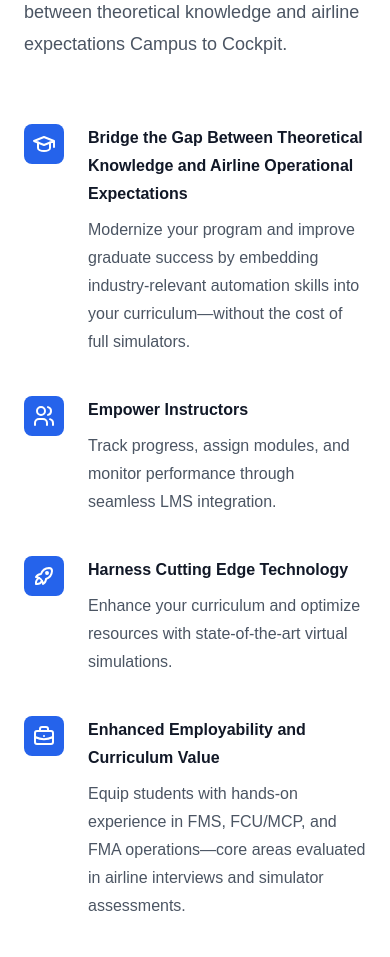
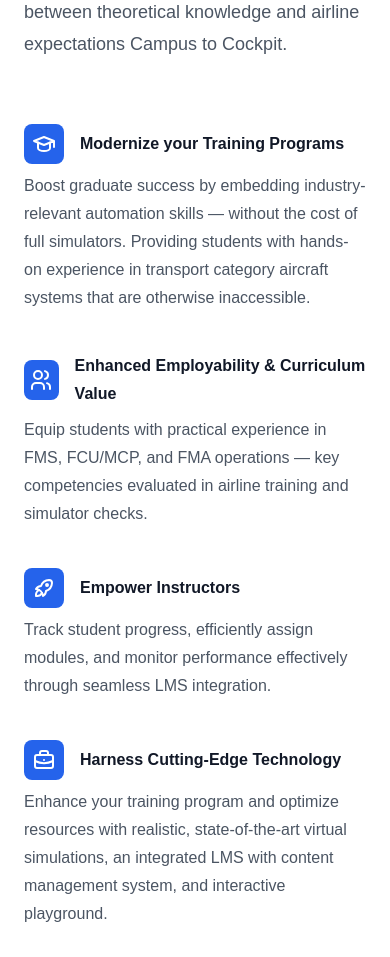
Before and after one commit to simvizlabs/simvizlabs-landing, a Next.js app: page /aeronautical-schools in a window 390 px wide. Shown: the part 1040-1997 px from the top of the page. Built offline with nearby package versions, Linux system fonts and the light colour scheme.

Commit message:
changed content and responsiveness

```diff
--- a/app/aeronautical-schools/page.tsx
+++ b/app/aeronautical-schools/page.tsx
@@ -11,29 +11,32 @@ import { IconSchool, IconRocket, IconBriefcase, IconUsers, IconNotebook, IconLay
 
 const features = [
   {
-    name: 'Bridge the Gap Between Theoretical Knowledge and Airline Operational Expectations',
+    name: 'Modernize your Training Programs ',
     description:
-      'Modernize your program and improve graduate success by embedding industry-relevant automation skills into your curriculum—without the cost of full simulators.',
+      'Boost graduate success by embedding industry-relevant automation skills — without the cost of full simulators. Providing students with hands-on experience in transport category aircraft systems that are otherwise inaccessible.',
     icon: IconSchool,
+  },
+   {
+    name: 'Enhanced Employability & Curriculum Value',
+    description:
+      'Equip students with practical experience in FMS, FCU/MCP, and FMA operations — key competencies evaluated in airline training and simulator checks.',
+    icon: IconUsers,
   },
   {
     name: 'Empower Instructors',
     description:
-      'Track progress, assign modules, and monitor performance through seamless LMS integration.',
-    icon: IconUsers,
-  },
-  {
-    name: 'Harness Cutting Edge Technology',
-    description:
-      'Enhance your curriculum and optimize resources with state-of-the-art virtual simulations.',
+      'Track student progress, efficiently assign modules, and monitor performance effectively through seamless LMS integration.',
     icon: IconRocket,
   },
+
   {
-    name: 'Enhanced Employability and Curriculum Value',
+    name: 'Harness Cutting-Edge Technology',
     description:
-      'Equip students with hands-on experience in FMS, FCU/MCP, and FMA operations—core areas evaluated in airline interviews and simulator assessments.',
+      'Enhance your training program and optimize resources with realistic, state-of-the-art virtual simulations, an integrated LMS with content management system, and interactive playground.',
     icon: IconBriefcase,
   },
+
+
 ]
 
 
@@ -123,19 +126,19 @@ const AeronauticalsPage = () => {
           <div className="mx-auto max-w-7xl px-6 lg:px-8 py-8">
             <div className="mx-auto max-w-2xl lg:text-center mt-6" id="why-choose">
 
-              <p className="mt-2 text-4xl font-bold tracking-tight text-pretty text-gray-900 sm:text-5xl lg:text-balance font-geist text-center">
-              Why Choose SimVizLabs?
+              <p className="mt-2 text-4xl font-bold tracking-tight text-pretty text-gray-900 sm:text-5xl lg:text-balance font-geist">
+                Why Choose SimVizLabs?
               </p>
               <p className="mt-6 text-lg/8 text-gray-600 font-geist">
-              Prepare Your Students to give your students competitive edge with our training platform designed to bridge the gap between theoretical knowledge and airline expectations Campus to Cockpit.
+                            Prepare Your Students to give your students competitive edge with our training platform designed to bridge the gap between theoretical knowledge and airline expectations Campus to Cockpit.
               </p>
             </div>
             <div className="mx-auto mt-16 max-w-2xl sm:mt-20 lg:mt-24 lg:max-w-4xl">
               <dl className="grid max-w-xl grid-cols-1 gap-x-8 gap-y-10 lg:max-w-none lg:grid-cols-2 lg:gap-y-16">
-                {features.map((feature) => (
-                  <div key={feature.name} className="relative pl-16 font-geist">
-                    <dt className="text-base/7 font-semibold text-gray-900 font-geist">
-                      <div className="absolute top-0 left-0 flex size-10 items-center justify-center rounded-lg bg-blue-600">
+                 {features.map((feature) => (
+                  <div key={feature.name} className="relative font-geist">
+                    <dt className="text-base/7 font-semibold text-gray-900 font-geist flex items-center">
+                      <div className="flex size-10 items-center justify-center rounded-lg bg-blue-600 mr-4">
                         <feature.icon aria-hidden="true" className="size-6 text-white font-geist" />
                       </div>
                       {feature.name}
--- a/app/airlines/page.tsx
+++ b/app/airlines/page.tsx
@@ -14,13 +14,13 @@ const features = [
   {
     name: 'Safety & Procedural Compliance',
     description:
-      'Target dynamic hot topics and issues using the training scenario generator.',
+      'Address dynamic hot topics and emerging issues with our machine learning recommender system, ensuring robust safety practices and procedural consistency.',
     icon: IconShieldHalf,
   },
   {
     name: 'Enhanced Simulator Preparedness',
     description:
-      'Prepare your pilots for live sessions with our iPad-based training application.',
+      'Prepare your pilots for live simulator sessions effectively utilizing our advanced iPad-based training applications & LMS for optimal simulator readiness.',
     icon: IconDeviceLaptop,
   },
   {
@@ -30,9 +30,9 @@ const features = [
     icon: IconGrain,
   },
   {
-    name: 'Reduce Training Costs',
+    name: 'Reduce Training Costs & Time',
     description:
-      'Conserve valuable simulator time with our training tools.',
+      'Conserve valuable simulator time and significantly reduce training costs through the efficient use of our comprehensive and effective training tools.',
     icon: IconRosetteDiscount,
   },
 ]
@@ -133,7 +133,7 @@ const AirlinesPage = () => {
           <div className="mx-auto max-w-7xl px-6 lg:px-8 py-8">
             <div className="mx-auto max-w-2xl lg:text-center mt-6" id="why-choose">
 
-              <p className="mt-2 text-4xl font-bold tracking-tight text-pretty text-gray-900 sm:text-5xl lg:text-balance font-geist text-center">
+              <p className="mt-2 text-4xl font-bold tracking-tight text-pretty text-gray-900 sm:text-5xl lg:text-balance font-geist">
                 Why Choose SimVizLabs?
               </p>
               <p className="mt-6 text-lg/8 text-gray-600 font-geist">
@@ -143,9 +143,9 @@ const AirlinesPage = () => {
             <div className="mx-auto mt-16 max-w-2xl sm:mt-20 lg:mt-24 lg:max-w-4xl">
               <dl className="grid max-w-xl grid-cols-1 gap-x-8 gap-y-10 lg:max-w-none lg:grid-cols-2 lg:gap-y-16">
                 {features.map((feature) => (
-                  <div key={feature.name} className="relative pl-16 font-geist">
-                    <dt className="text-base/7 font-semibold text-gray-900 font-geist">
-                      <div className="absolute top-0 left-0 flex size-10 items-center justify-center rounded-lg bg-blue-600">
+                  <div key={feature.name} className="relative font-geist">
+                    <dt className="text-base/7 font-semibold text-gray-900 font-geist flex items-center">
+                      <div className="flex size-10 items-center justify-center rounded-lg bg-blue-600 mr-4">
                         <feature.icon aria-hidden="true" className="size-6 text-white font-geist" />
                       </div>
                       {feature.name}
--- a/app/layout.tsx
+++ b/app/layout.tsx
@@ -4,7 +4,7 @@ import { ThemeProvider } from "next-themes";
 
 export const metadata: Metadata = {
   metadataBase: new URL('https://simvizlabs.com'),
-  title: "SimvizLabs - Next-Gen Pilot Training for Safer Operations",
+  title: "SimvizLabs - Next Generation Aviation Solutions",
   description:
     "Experience aviation distance learning powered by interactive data-driven training. Enhance pilot performance and operational safety with SimvizLabs' innovative solutions.",
   keywords: [
@@ -17,18 +17,18 @@ export const metadata: Metadata = {
   ],
   openGraph: {
     type: "website",
-    siteName: "Shadcn Landing Page",
+    siteName: "SimvizLabs Landing page Landing Page",
     locale: "en_US",
     url: "https://shadcn-landing-page.vercel.app",
-    title: "Shadcn Landing Page",
+    title: "SimvizLabs Landing page ",
     description:
-      "A beautiful landing page built with Shadcn UI, Next.js 15, Tailwind CSS, and Shadcn UI Blocks.",
+      "A beautiful landing for SimvizLabs Landing page.",
     images: [
       {
         url: "/og-image.jpg",
         width: 1200,
         height: 630,
-        alt: "Shadcn UI Landing Page Preview",
+        alt: "SimvizLabs Landing page",
       },
     ],
   },
--- a/app/type-rating-schools/page.tsx
+++ b/app/type-rating-schools/page.tsx
@@ -118,24 +118,22 @@ const TypeRatingOrganizationsPage = () => {
           </div>
         </div>
 
-
         <div className="bg-white ">
           <div className="mx-auto max-w-7xl px-6 lg:px-8 py-8">
             <div className="mx-auto max-w-2xl lg:text-center mt-6" id="why-choose">
 
-              <p className="mt-2 text-4xl font-bold tracking-tight text-pretty text-gray-900 sm:text-5xl lg:text-balance font-geist text-center">
-              Why Choose SimVizLabs?
+               <p className="mt-2 text-4xl font-bold tracking-tight text-pretty text-gray-900 sm:text-5xl lg:text-balance font-geist">
+                Why Choose SimVizLabs?
               </p>
               <p className="mt-6 text-lg/8 text-gray-600 font-geist">
-              Explore our advanced solutions for type rating organizations.
-              </p>
+ Explore our advanced solutions for type rating organizations.              </p>
             </div>
             <div className="mx-auto mt-16 max-w-2xl sm:mt-20 lg:mt-24 lg:max-w-4xl">
               <dl className="grid max-w-xl grid-cols-1 gap-x-8 gap-y-10 lg:max-w-none lg:grid-cols-2 lg:gap-y-16">
                 {features.map((feature) => (
-                  <div key={feature.name} className="relative pl-16 font-geist">
-                    <dt className="text-base/7 font-semibold text-gray-900 font-geist">
-                      <div className="absolute top-0 left-0 flex size-10 items-center justify-center rounded-lg bg-blue-600">
+                  <div key={feature.name} className="relative font-geist">
+                    <dt className="text-base/7 font-semibold text-gray-900 font-geist flex items-center">
+                      <div className="flex size-10 items-center justify-center rounded-lg bg-blue-600 mr-4">
                         <feature.icon aria-hidden="true" className="size-6 text-white font-geist" />
                       </div>
                       {feature.name}
```
Also changed, not shown: public/site.webmanifest.
